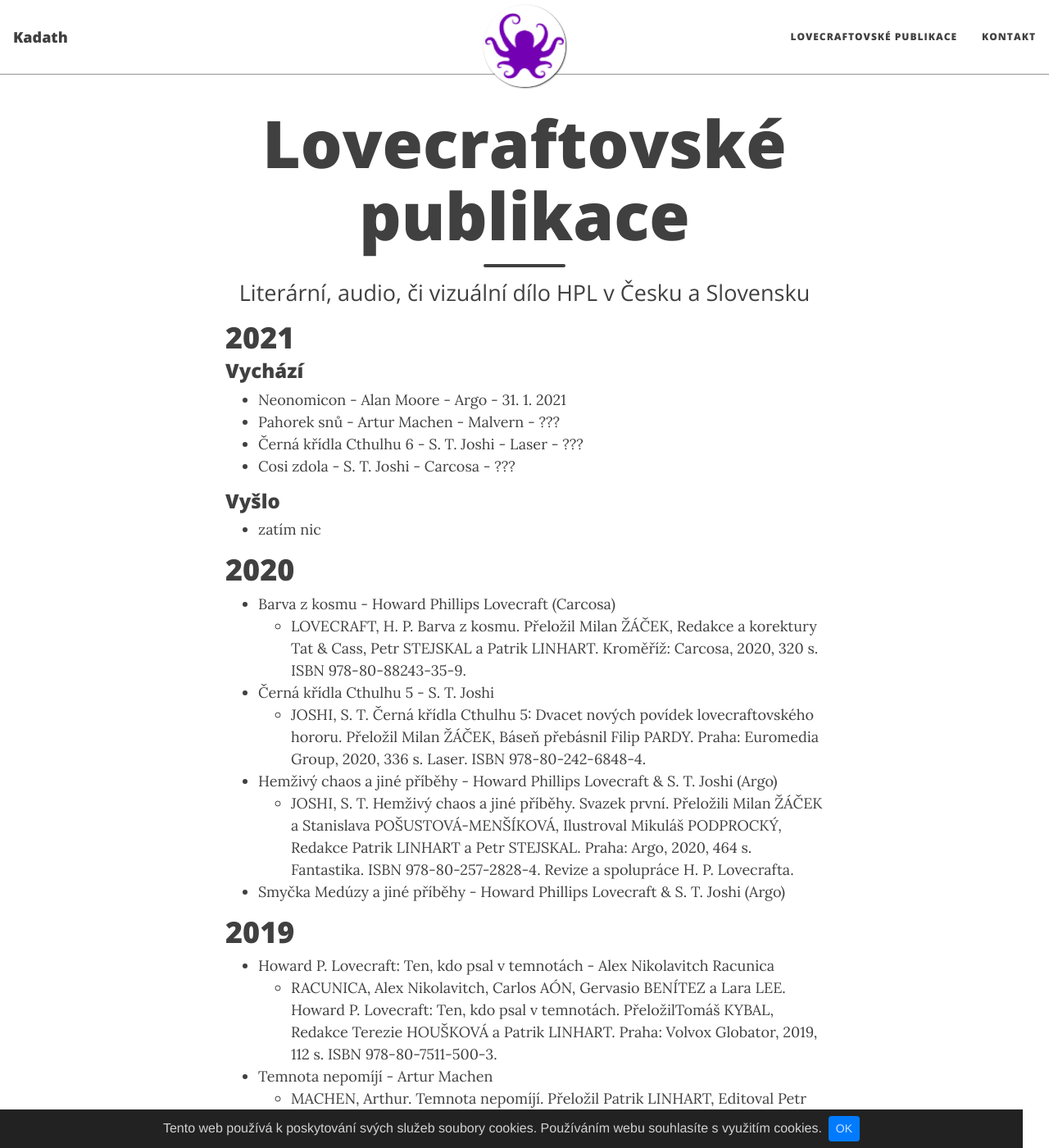
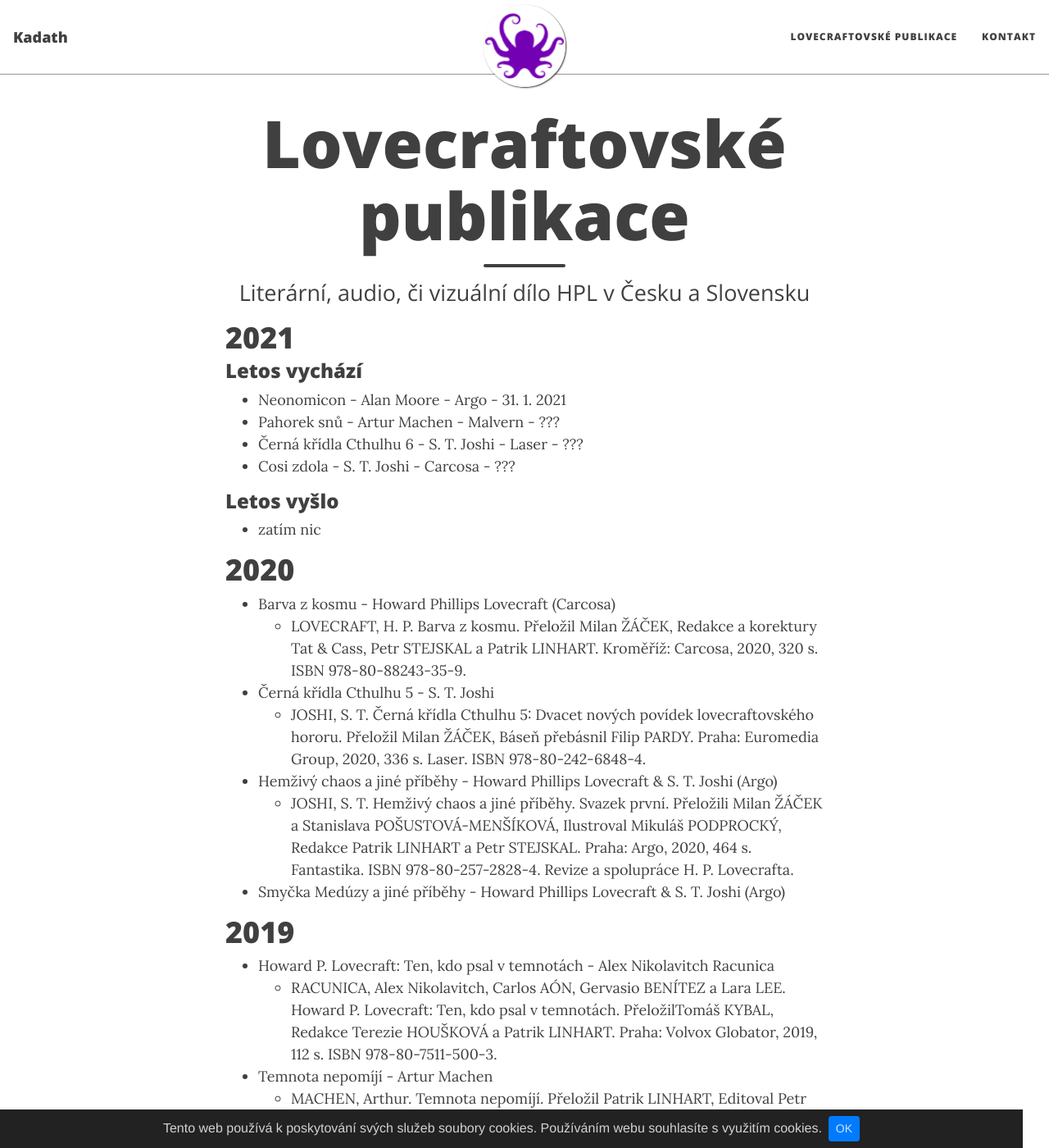
Before and after one commit to Chaoticum/kadath-blog, a Jekyll site: the page built from publikace.md, in a window 1280 px wide and 1400 px high. Shown: the whole window at 82% size. Built offline with Jekyll 4.4.1, drawn with Linux system fonts in a browser that asks for light colours; nearby versions of some CDN libraries; some of the changed text lies outside the part shown.

Commit message:
second db update

```diff
--- a/publikace.md
+++ b/publikace.md
@@ -6,14 +6,14 @@
 
 # 2021
 
-### Vychází
+### Letos vychází
 
 - Neonomicon - Alan Moore - Argo - 31. 1. 2021
 - Pahorek snů - Artur Machen - Malvern - ???
 - Černá křídla Cthulhu 6 - S. T. Joshi - Laser - ???
 - Cosi zdola - S. T. Joshi - Carcosa - ???
 
-### Vyšlo
+### Letos vyšlo
 
 - zatím nic
 
```
Also changed, not shown: other parts of publikace.md (+1 -0 lines).
